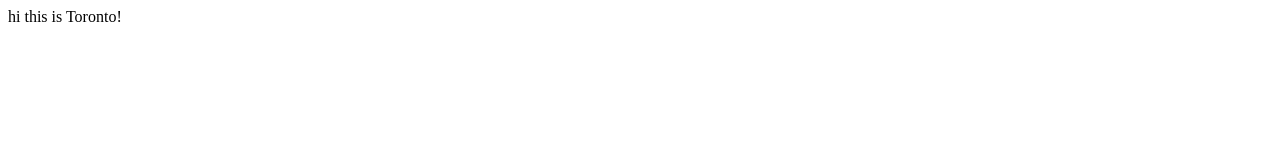
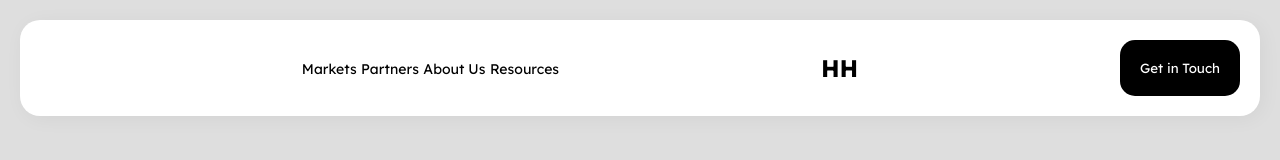
Before and after one commit to abhinayakondi/toronto, a plain HTML site: page index.html in a window 1280 px wide. Drawn offline with Linux system fonts and the light colour scheme.

Commit message:
Adding navbar

```diff
--- a/index.html
+++ b/index.html
@@ -1 +1,27 @@
-hi this is Toronto!
+<!DOCTYPE html><a
+<html lang="en">
+<head>
+    <meta charset="UTF-8">
+    <meta name="viewport" content="width=device-width, initial-scale=1.0">
+    <link rel="stylesheet" href="style.css">
+    <title>Toronto</title>
+</head>
+<body>
+        <nav class="nav-container">
+            <div class="nav-left">
+                <ul>
+                    <li><a href="#">Markets</a></li>
+                    <li><a href="#">Partners</a></li>
+                    <li><a href="#">About Us</a></li>
+                    <li><a href="#">Resources</a></li>
+                </ul>
+            </div>
+            <div class="nav-middle">
+                <h1>HH</h1>
+            </div>
+            <div class="nav-right">
+                <a href="#"><button class="nav-button">Get in Touch</button></a>
+            </div>
+        </nav>
+</body>
+</html>
--- /dev/null
+++ b/style.css
@@ -0,0 +1,39 @@
+
+@import url('https://fonts.googleapis.com/css2?family=Lexend:wght@100..900&family=Poppins:ital,wght@0,400;0,500;0,600;0,700;1,300;1,400;1,500;1,600;1,700&display=swap');
+
+*{
+    font-family: "Lexend", serif;
+    padding: 0;
+    margin: 0;
+    text-decoration: none;
+    list-style: none;
+    box-sizing: border-box;
+  }
+body{
+    background-color: #dedede;
+}
+nav.nav-container{
+    background-color: #fff;
+    margin: 20px;
+    display: flex;
+    border-radius: 20px;
+    padding: 20px;
+    display: flex;
+    justify-content: space-between;
+    align-items: center;
+    box-shadow: 3px 3px 20px #0000000c;
+}
+.nav-left ul li{
+    display: inline-block;
+}
+.nav-left ul li a{
+    font-size: 14px;
+    color: black;
+}
+.nav-button{
+    padding: 20px;
+    border: none;
+    border-radius: 15px;
+    background-color: black;
+    color: white;
+}
```
